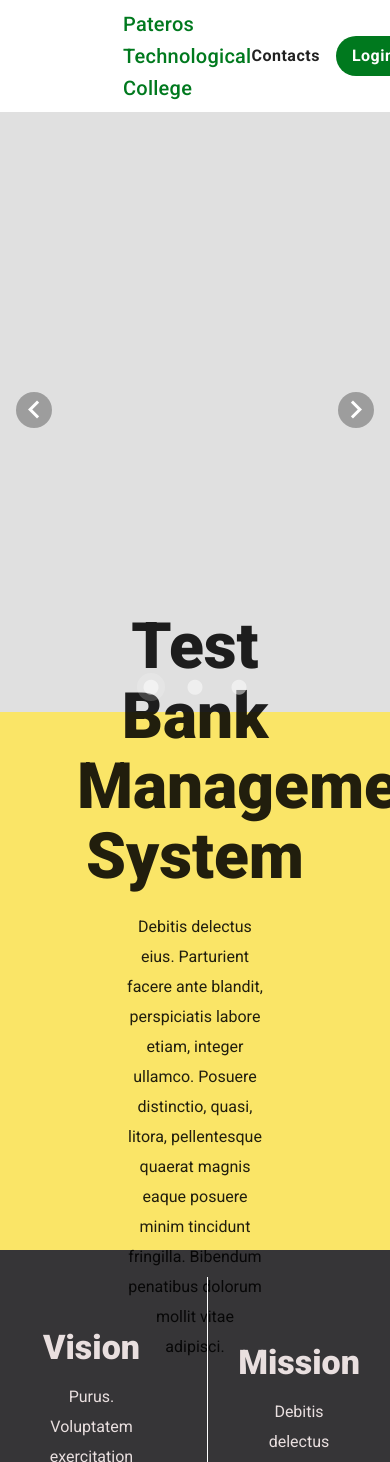
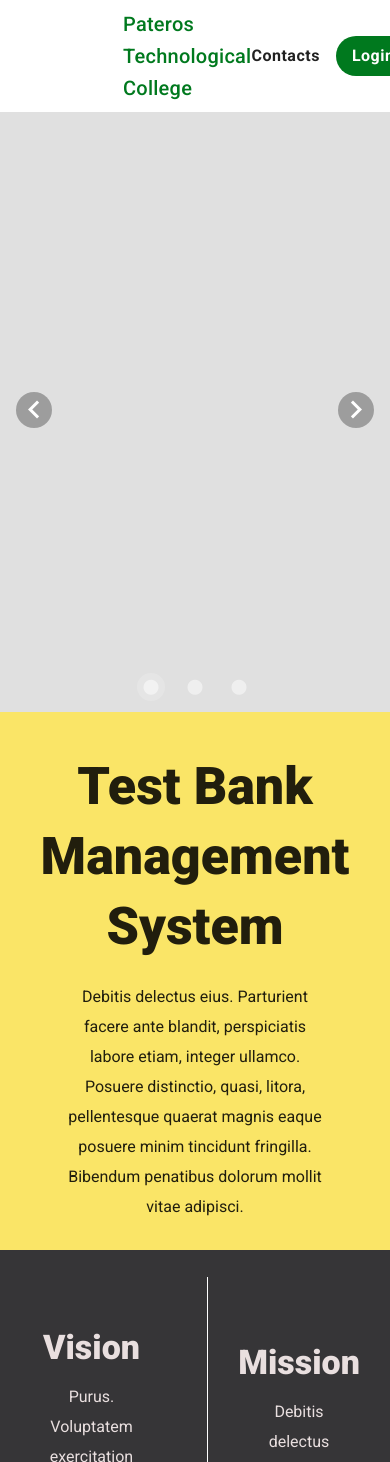
Before and after one commit to royrmagdaong/test-bank-management, a Vue app: page / in a window 390 px wide. Shown: the top 1462 px of the page. Built offline with nearby package versions, Linux system fonts and the light colour scheme.

Commit message:
home: testmanagement component adjust ui for tablet

```diff
--- a/src/components/TestBankManagement.vue
+++ b/src/components/TestBankManagement.vue
@@ -1,6 +1,6 @@
 <template>
   <div style="background: #FAE567;">
-    <v-col cols="8" offset="2" class="d-flex flex-column justify-center" style="background: #FAE567; height:550px;">
+    <v-col cols="12" sm="10" md="8" offset-sm="1" offset-md="2" class="d-flex flex-column justify-center" style="background: #FAE567; height:550px;">
         <div class="bname text-center">Test Bank</div>
         <div class="bname text-center">Management System</div>
         <div class="lorem text-center mx-12">Debitis delectus eius. Parturient facere ante blandit, perspiciatis labore etiam, integer ullamco. Posuere distinctio, quasi, litora, pellentesque quaerat magnis eaque posuere minim tincidunt fringilla. Bibendum penatibus dolorum mollit vitae adipisci.</div>
@@ -24,4 +24,9 @@
     margin-top: 20px;
     line-height: 30px;
 }
+@media only screen and (max-width: 769px) {
+  .bname {
+    font-size: 52px;
+  }
+}
 </style>
```
